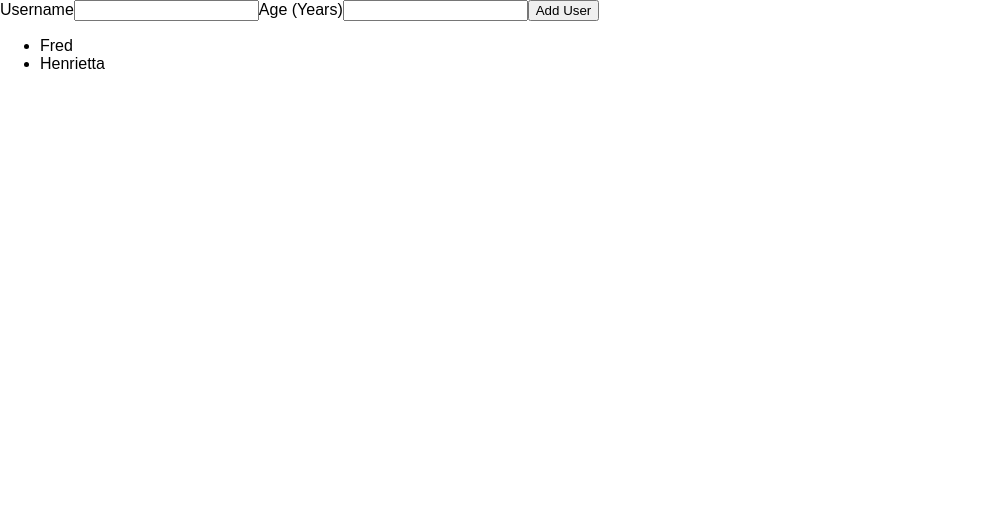
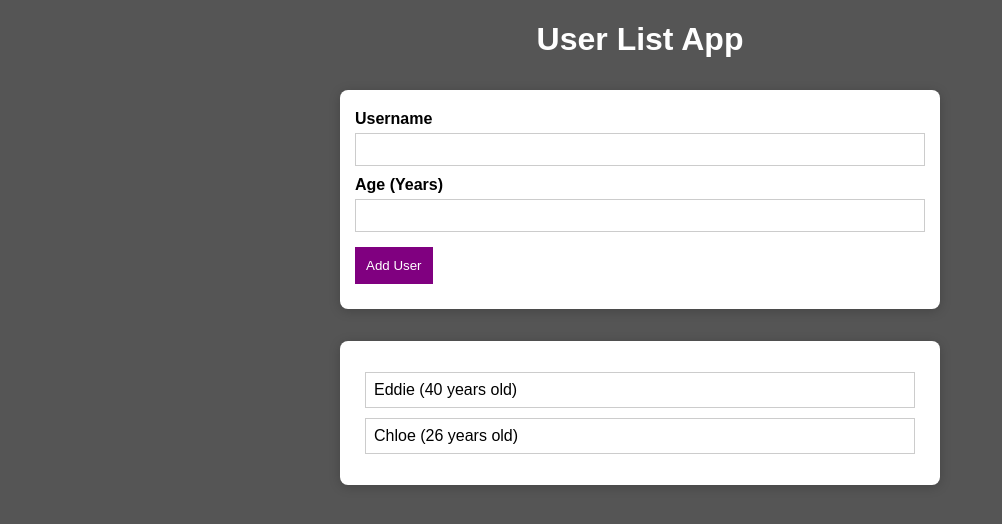
Before and after one commit to eddieolivas/React-User-List, a React (Create React App) app: page / in a window 1280 px wide. Shown: the top 524 px of the page, without its empty margins (0-1002 px from the left). Built offline with nearby package versions, Linux system fonts and the light colour scheme.

Commit message:
Add users works. Need to add validation and set up the backdrop and modal next.

```diff
--- a/src/App.js
+++ b/src/App.js
@@ -1,15 +1,39 @@
-import React from 'react';
+import React, { useState } from 'react';
 
+import styles from './App.module.css';
+import Card from './components/UI/Card/Card';
 import AddUser from './components/AddUser/AddUser';
 import UserList from './components/UserList/UserList';
 
 
 function App() {
+  const [users, setUsers] = useState([
+    {
+      name: 'Eddie',
+      age: 40
+    },
+    {
+      name: 'Chloe',
+      age: 26
+    }
+  ]);
+
+  const addUserHandler = (user) => {
+    setUsers((prevUsers) => [
+      user,
+      ...prevUsers
+    ]);
+  };
+
   return (
-    <div>
-      <AddUser />
-
-      <UserList />
+    <div className={styles.App}>
+      <h1>User List App</h1>
+      <Card>
+        <AddUser addUser={addUserHandler}/>
+      </Card>
+      <Card>
+        <UserList users={users} />
+      </Card>
     </div>
   );
 }
--- /dev/null
+++ b/src/App.module.css
@@ -0,0 +1,4 @@
+.App h1 {
+  color: #fff;
+  text-align: center;
+}
--- a/src/components/AddUser/AddUser.js
+++ b/src/components/AddUser/AddUser.js
@@ -1,14 +1,48 @@
-const AddUser = () => {
+import { useState } from 'react';
+
+import styles from './AddUser.module.css';
+
+const AddUser = (props) => {
+  const [userName, setUserName] = useState('');
+  const [userAge, setUserAge] = useState(undefined);
+  const [isValid, setIsValid] = useState(true);
+
+  const userNameChangeHandler = (event) => {
+    setUserName(event.target.value);
+  };
+
+  const userAgeChangeHandler = (event) => {
+    setUserAge(event.target.value);
+  };
+
+  const formSubmitHandler = (event) => {
+    event.preventDefault();
+    if (userName.trim().length === 0) {
+      setIsValid(false);
+      return;
+    } else if (!userAge) {
+      setIsValid(false);
+      return;
+    }
+
+    props.addUser({
+      name: userName,
+      age: userAge
+    });
+    setUserAge('');
+    setUserName('');
+  };
+
   return (
     <div>
-      <form>
+      <form className={styles.AddUser} onSubmit={formSubmitHandler}>
         <label>Username</label>
-        <input type="text" />
+        <input value={userName} type="text" onChange={userNameChangeHandler} />
 
         <label>Age (Years)</label>
-        <input type="number" />
+        <input value={userAge} type="number" onChange={userAgeChangeHandler} />
 
-        <input type="submit" value="Add User" />
+        <button type="submit">Add User</button>
       </form>
     </div>
   );
--- a/src/components/AddUser/AddUser.module.css
+++ b/src/components/AddUser/AddUser.module.css
@@ -0,0 +1,28 @@
+.AddUser label {
+  display: block;
+  font-weight: bold;
+  margin: 5px 0;
+}
+
+.AddUser input {
+  border: 1px solid #ccc;
+  margin-bottom: 5px;
+  padding: 8px;
+  width: 100%;
+}
+
+.AddUser button {
+  background: purple;
+  border: 1px solid purple;
+  color: #fff;
+  margin: 10px 0;
+  max-width: 100px;
+  padding: 10px;
+  transition: all 0.3s ease;
+}
+
+.AddUser input[type="submit"]:hover {
+  background: white;
+  color: purple;
+  cursor: pointer;
+}
--- /dev/null
+++ b/src/components/UI/Card/Card.js
@@ -0,0 +1,11 @@
+import styles from './Card.module.css';
+
+const Card = (props) => {
+  return (
+    <div className={`${styles.Card} ${props.styleName}`}>
+      {props.children}
+    </div>
+  )
+};
+
+export default Card;
--- /dev/null
+++ b/src/components/UI/Card/Card.module.css
@@ -0,0 +1,8 @@
+.Card {
+  border-radius: 0.5em;
+  box-shadow: 0 2px 12px rgba(0, 0, 0, 0.2);
+  background: #fff;
+  margin: 2em auto;
+  max-width: 600px;
+  padding: 15px;
+}
--- a/src/components/UserItem/UserItem.js
+++ b/src/components/UserItem/UserItem.js
@@ -1,6 +1,8 @@
+import styles from './UserItem.module.css';
+
 const UserItem = (props) => {
   return (
-    <li>{props.name}</li>
+    <li className={styles.UserItem}>{`${props.name} (${props.age} years old)`}</li>
   );
 };
 
--- a/src/components/UserItem/UserItem.module.css
+++ b/src/components/UserItem/UserItem.module.css
@@ -0,0 +1,6 @@
+.UserItem {
+  border: 1px solid #ccc;
+  list-style: none;
+  margin: 10px;
+  padding: 8px;
+}
--- a/src/components/UserList/UserList.js
+++ b/src/components/UserList/UserList.js
@@ -1,13 +1,24 @@
 import UserItem from '../UserItem/UserItem';
+import Card from '../UI/Card/Card';
+import styles from './UserList.module.css';
 
 const UserList = (props) => {
   return (
-    <ul>
-      <UserItem name="Fred" />
-      <UserItem name="Henrietta" />
+    <ul className={styles.UserList}>
+      {props.users ?
+        props.users.map(user => {
+          return (
+            <UserItem
+              key={Math.random()}
+              name={user.name}
+              age={user.age}
+            />
+          )
+        })
+      : ''
+    }
     </ul>
   );
-
 };
 
 export default UserList;
--- a/src/components/UserList/UserList.module.css
+++ b/src/components/UserList/UserList.module.css
@@ -0,0 +1,3 @@
+.UserList {
+  padding: 0;
+}
--- a/src/index.css
+++ b/src/index.css
@@ -7,5 +7,6 @@ html {
 }
 
 body {
+  background: #555;
   margin: 0;
 }
```
